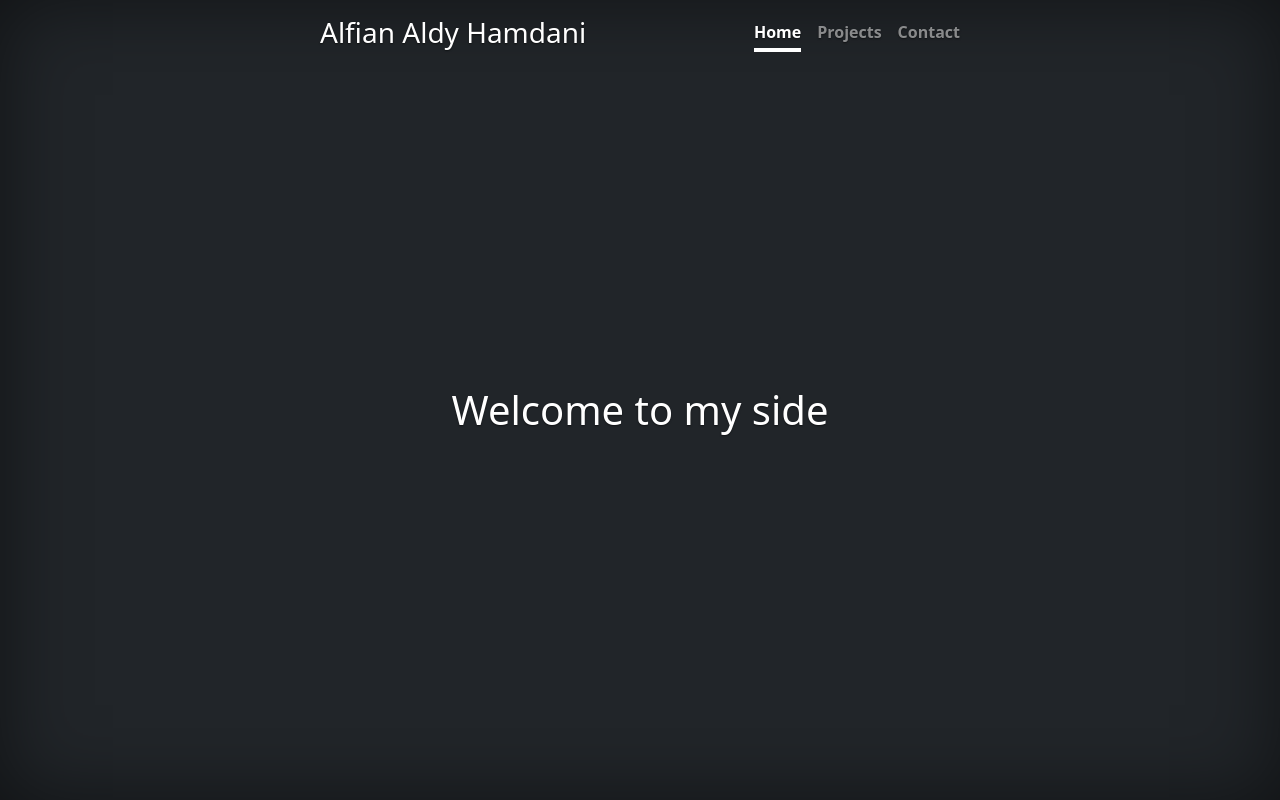
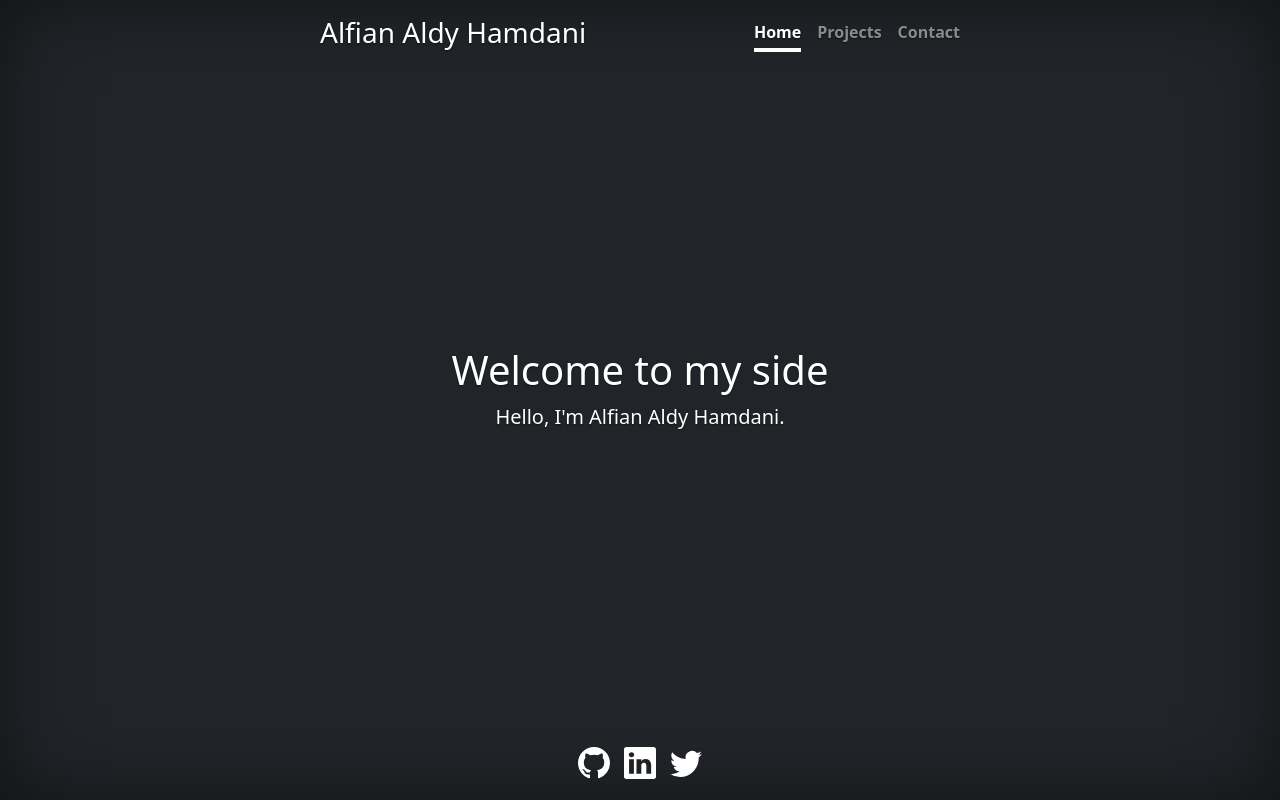
Before and after one commit to alfianAH/alfianAH.github.io, a plain HTML site: page index.html in a window 1280 px wide. Drawn offline with Linux system fonts and the light colour scheme.

Commit message:
Add footer

```diff
--- a/cover.css
+++ b/cover.css
@@ -51,3 +51,10 @@ body {
   color: #fff;
   border-bottom-color: #fff;
 }
+
+a.icon-block {
+  color:#fff;
+  display:inline-block;
+  padding:5px 5px 5px 5px;
+  text-align:center;
+}
--- a/index.html
+++ b/index.html
@@ -47,10 +47,30 @@
 
         <main class="px-3">
             <h1>Welcome to my side</h1>
-            <p class="lead"></p>
+            <p class="lead">Hello, I'm Alfian Aldy Hamdani. </p>
         </main>
 
         <footer class="mt-auto text-white-50">
+            <!-- Github -->
+            <a href="https://github.com/alfianAH" class="icon-block">
+                <svg xmlns="http://www.w3.org/2000/svg" width="32" height="32" fill="currentColor" class="bi bi-github" viewBox="0 0 16 16">
+                    <path d="M8 0C3.58 0 0 3.58 0 8c0 3.54 2.29 6.53 5.47 7.59.4.07.55-.17.55-.38 0-.19-.01-.82-.01-1.49-2.01.37-2.53-.49-2.69-.94-.09-.23-.48-.94-.82-1.13-.28-.15-.68-.52-.01-.53.63-.01 1.08.58 1.23.82.72 1.21 1.87.87 2.33.66.07-.52.28-.87.51-1.07-1.78-.2-3.64-.89-3.64-3.95 0-.87.31-1.59.82-2.15-.08-.2-.36-1.02.08-2.12 0 0 .67-.21 2.2.82.64-.18 1.32-.27 2-.27.68 0 1.36.09 2 .27 1.53-1.04 2.2-.82 2.2-.82.44 1.1.16 1.92.08 2.12.51.56.82 1.27.82 2.15 0 3.07-1.87 3.75-3.65 3.95.29.25.54.73.54 1.48 0 1.07-.01 1.93-.01 2.2 0 .21.15.46.55.38A8.012 8.012 0 0 0 16 8c0-4.42-3.58-8-8-8z"/>
+                </svg>
+            </a>
+
+            <!-- LinkedIn -->
+            <a href="https://www.linkedin.com/in/alfian-hamdani/" class="icon-block">
+                <svg xmlns="http://www.w3.org/2000/svg" width="32" height="32" fill="currentColor" class="bi bi-linkedin" viewBox="0 0 16 16">
+                    <path d="M0 1.146C0 .513.526 0 1.175 0h13.65C15.474 0 16 .513 16 1.146v13.708c0 .633-.526 1.146-1.175 1.146H1.175C.526 16 0 15.487 0 14.854V1.146zm4.943 12.248V6.169H2.542v7.225h2.401zm-1.2-8.212c.837 0 1.358-.554 1.358-1.248-.015-.709-.52-1.248-1.342-1.248-.822 0-1.359.54-1.359 1.248 0 .694.521 1.248 1.327 1.248h.016zm4.908 8.212V9.359c0-.216.016-.432.08-.586.173-.431.568-.878 1.232-.878.869 0 1.216.662 1.216 1.634v3.865h2.401V9.25c0-2.22-1.184-3.252-2.764-3.252-1.274 0-1.845.7-2.165 1.193v.025h-.016a5.54 5.54 0 0 1 .016-.025V6.169h-2.4c.03.678 0 7.225 0 7.225h2.4z"/>
+                </svg>
+            </a>
+
+            <!-- Twitter -->
+            <a href="https://twitter.com/alfian_4_" class="icon-block">
+                <svg xmlns="http://www.w3.org/2000/svg" width="32" height="32" fill="currentColor" class="bi bi-twitter" viewBox="0 0 16 16">
+                    <path d="M5.026 15c6.038 0 9.341-5.003 9.341-9.334 0-.14 0-.282-.006-.422A6.685 6.685 0 0 0 16 3.542a6.658 6.658 0 0 1-1.889.518 3.301 3.301 0 0 0 1.447-1.817 6.533 6.533 0 0 1-2.087.793A3.286 3.286 0 0 0 7.875 6.03a9.325 9.325 0 0 1-6.767-3.429 3.289 3.289 0 0 0 1.018 4.382A3.323 3.323 0 0 1 .64 6.575v.045a3.288 3.288 0 0 0 2.632 3.218 3.203 3.203 0 0 1-.865.115 3.23 3.23 0 0 1-.614-.057 3.283 3.283 0 0 0 3.067 2.277A6.588 6.588 0 0 1 .78 13.58a6.32 6.32 0 0 1-.78-.045A9.344 9.344 0 0 0 5.026 15z"/>
+                </svg>
+            </a>
         </footer>
     </div>
 
```
